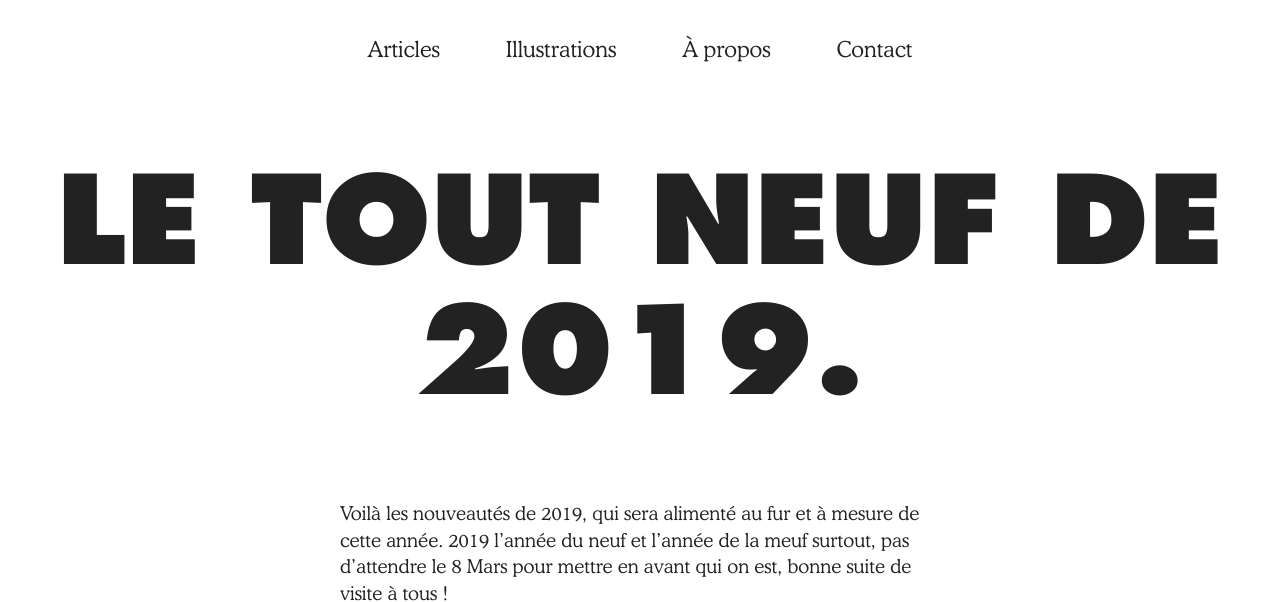
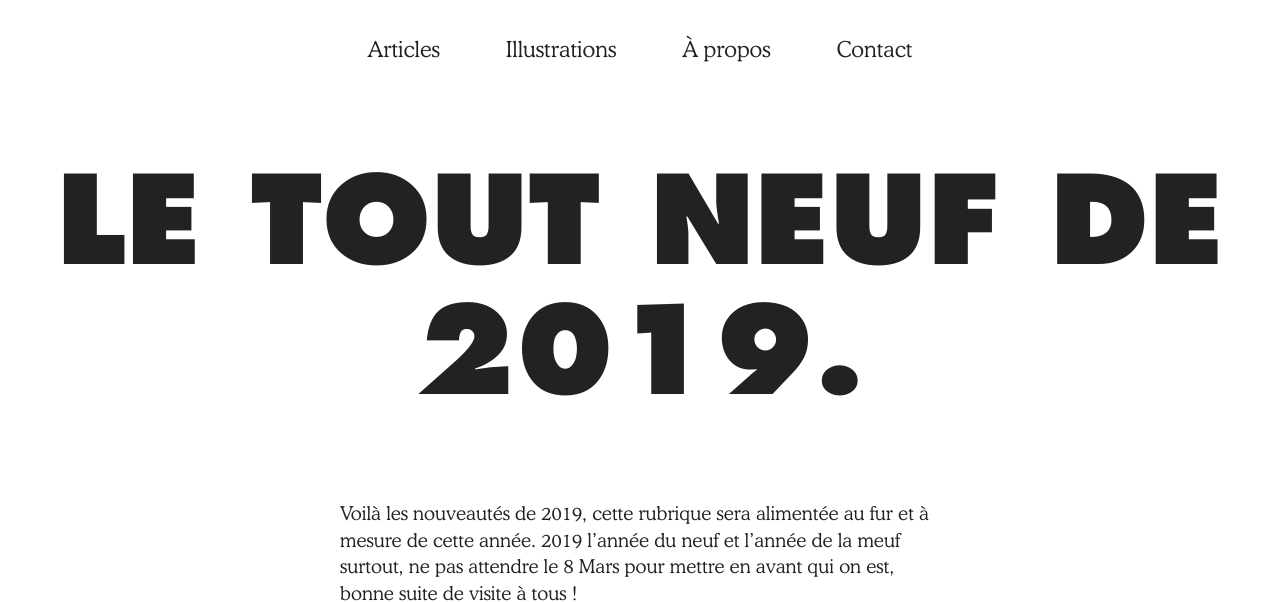
Before and after one commit to yulek-emc/website, a Jekyll site: the page built from _articles/tout-neuf-en-2019.md, in a window 1280 px wide and 900 px high, cut to the strip 0-602 px from the top of the window. Built offline with Jekyll 4.4.1, drawn with Linux system fonts in a browser that asks for light colours; a script that is not in the unit is left out.

Commit message:
Update Articles “tout-neuf-en-2019”

```diff
--- a/_articles/tout-neuf-en-2019.md
+++ b/_articles/tout-neuf-en-2019.md
@@ -4,9 +4,10 @@ title: Le tout neuf de 2019.
 date: 2019-03-01T15:38:22.772Z
 cover-image: /assets/uploads/couv2019.jpg
 article-content: >-
-  Voilà les nouveautés de 2019, qui sera alimenté au fur et à mesure de cette
-  année. 2019 l'année du neuf et l'année de la meuf surtout, pas d'attendre le 8
-  Mars pour mettre en avant qui on est, bonne suite de visite à tous !
+  Voilà les nouveautés de 2019, cette rubrique sera alimentée au fur et à mesure
+  de cette année. 2019 l'année du neuf et l'année de la meuf surtout, ne pas
+  attendre le 8 Mars pour mettre en avant qui on est, bonne suite de visite à
+  tous !
 
 
   ![](/assets/uploads/gisouallover.jpg)
```
